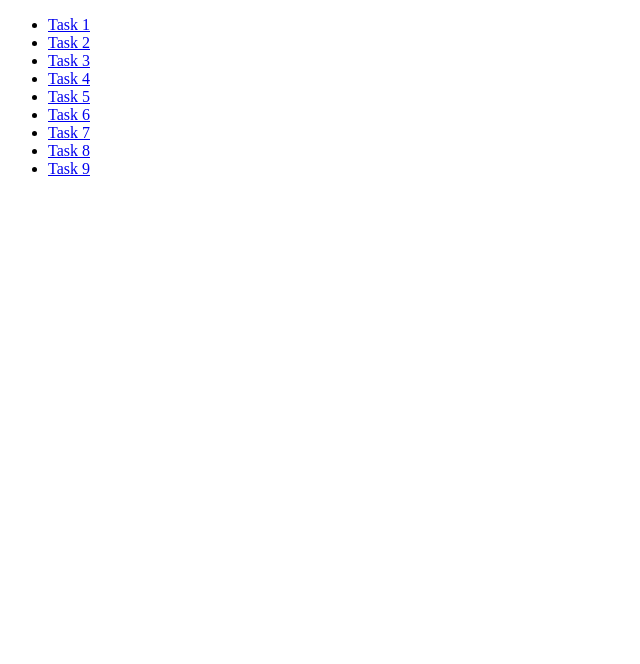
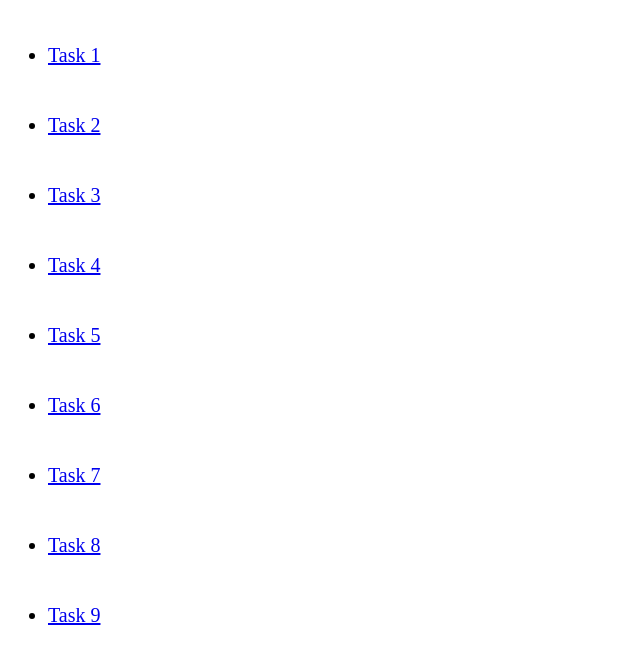
Before and after one commit to Adrianna3/goit-js-hw-06, a plain HTML site: page index.html in a window 1280 px wide. Shown: the whole page, without its empty margins (0-640 px from the left). Drawn offline with Linux system fonts and the light colour scheme.

Commit message:
Update index.html

```diff
--- a/index.html
+++ b/index.html
@@ -6,8 +6,14 @@
     <meta name="viewport" content="width=device-width, initial-scale=1.0" />
     <title>Document</title>
   </head>
+  <style>
+.list{
+    font-size: 20px;
+  line-height: 70px;
+}
+  </style>
   <body>
-    <ul>
+    <ul class="list">
       <li>
         <a href="zad_1.html">Task 1</a>
       </li>
```
